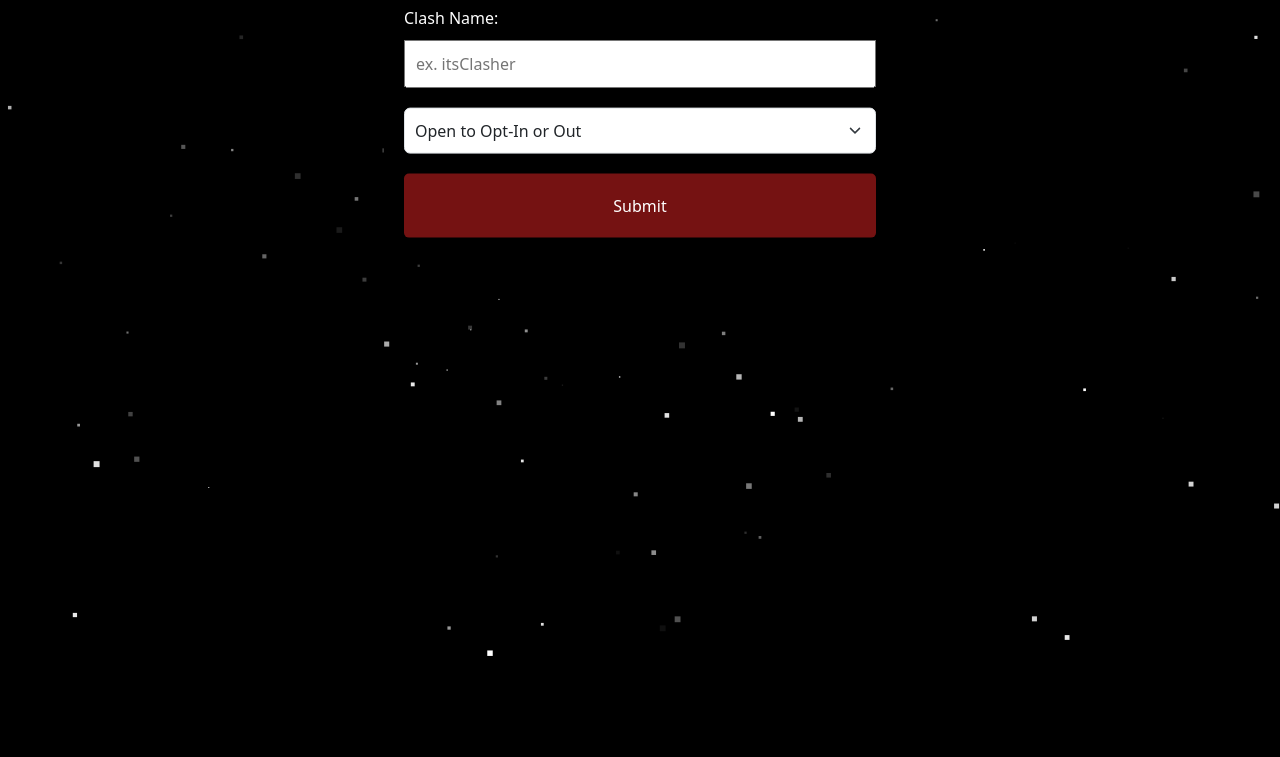
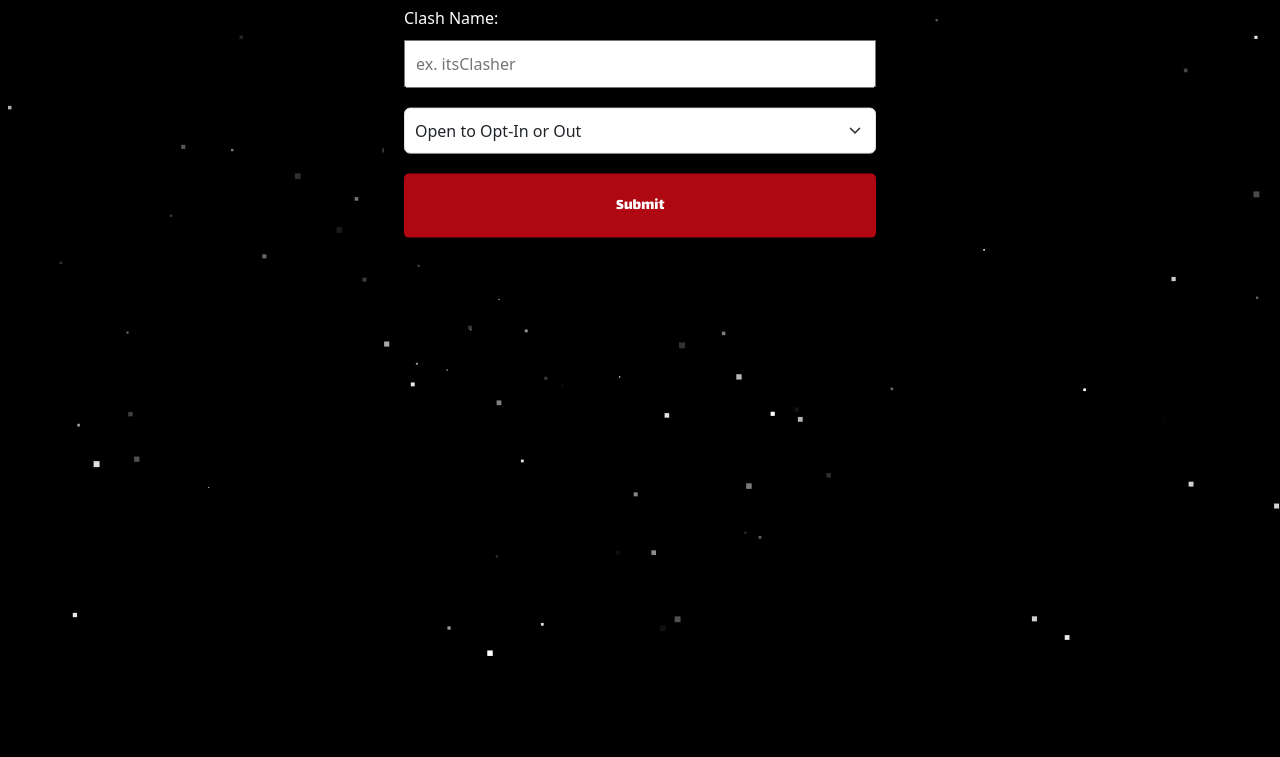
Before and after one commit to thekendalia/Clash-of-Clans-custom-website, a Flask app: template templates/index.html in a window 1280 px wide. Shown: the part 583-1340 px from the top of the page. Run offline with Flask 3, Linux system fonts and the light colour scheme; the template is opened without the code that fills it, so the values that code supplies are empty; some web fonts are replaced.

Commit message:
Color change

```diff
--- a/templates/index.html
+++ b/templates/index.html
@@ -175,15 +175,16 @@ button {
         display: block;
         width: 100%;
         padding: 20px;
-        background-color: #751212;
+        background-color: #B00812;
         color: white;
         border: none;
         border-radius: 5px;
         cursor: pointer;
+        font-family: "Lalezar", system-ui;
     }
 
     button:hover {
-        background-color: #c11515;
+        background-color: #751212;
     }
 
 /* Media query for screens with a max-width of 768px */
```
